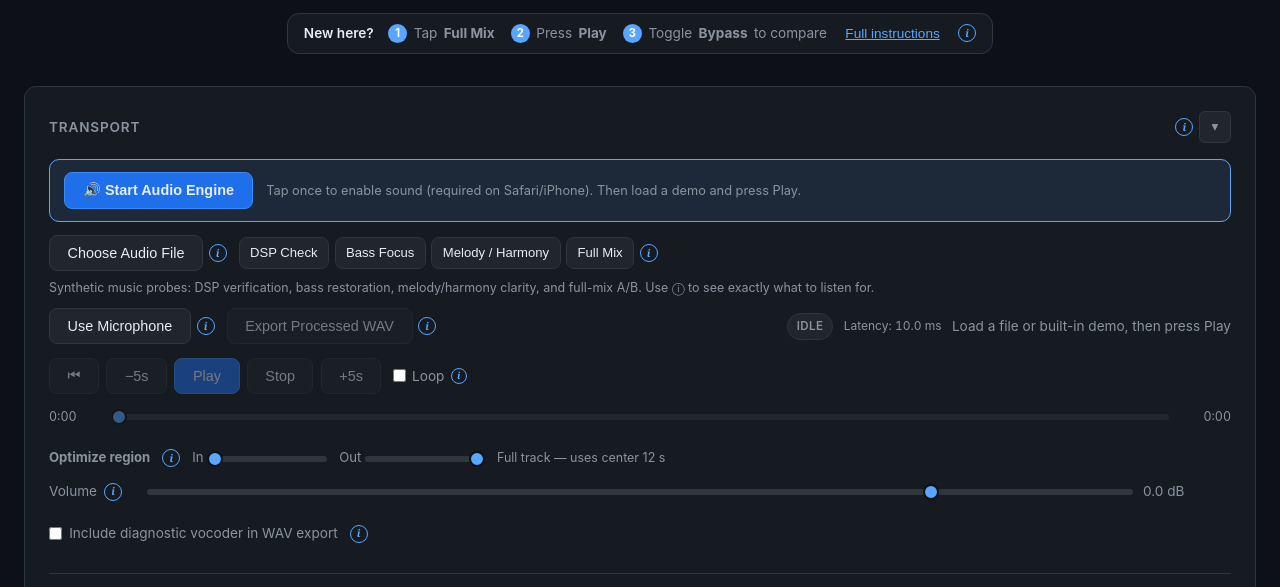
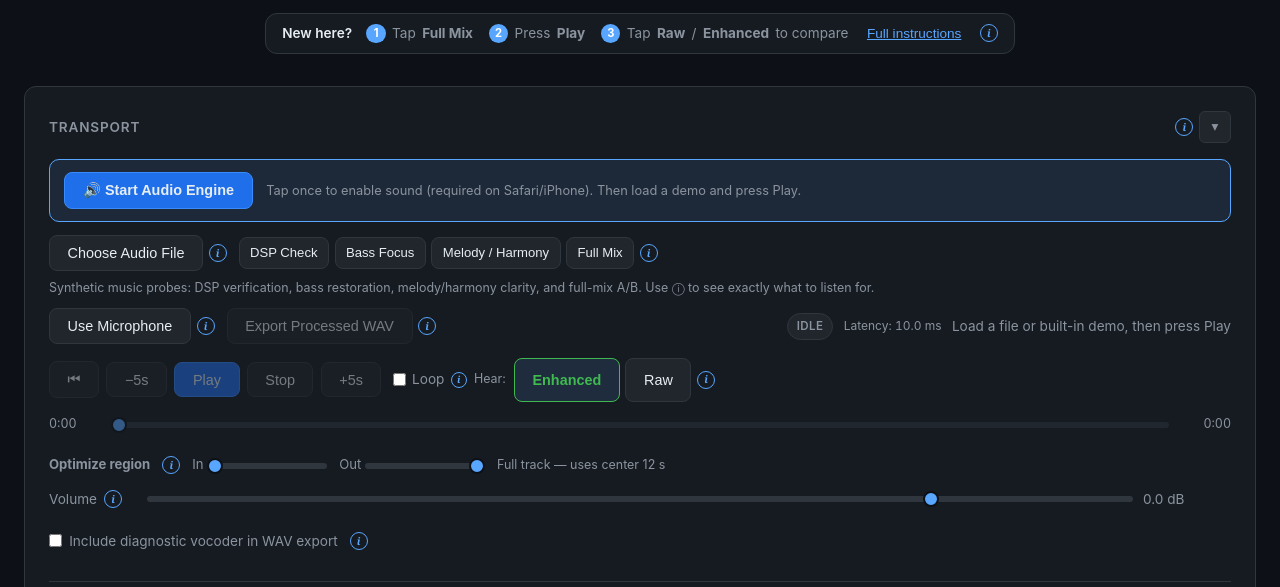
Before and after one commit to rrabinowitz/ci-audio-enhancement, a website: page index.html in a window 1280 px wide. Shown: the part 190-777 px from the top of the page. Drawn offline with Linux system fonts and the light colour scheme.

Commit message:
Add Raw/Enhanced transport toggle for unprocessed demo A/B
The unprocessed path already existed as "Bypass Enhancement" in Enhancement
Controls, but it was buried and easy to miss during a demo. Add prominent
Hear: Enhanced / Raw buttons next to Loop in the transport bar so
normal-hearing listeners can switch between the synthetic demo file and the
CI music enhancement chain while playback continues. Stays in sync with the
existing bypass checkbox and loudness-matched A/B. Update help topics and
quickstart. Bump cache to v24.

Co-authored-by: Cursor <cursoragent@cursor.com>

```diff
--- a/app.js
+++ b/app.js
@@ -1,25 +1,25 @@
-import { CIAudioEngine, getVisualizationBandCenters } from './audioGraph.js?v=23';
-import { VocoderDiagnostic } from './vocoderDiagnostic.js?v=23';
+import { CIAudioEngine, getVisualizationBandCenters } from './audioGraph.js?v=24';
+import { VocoderDiagnostic } from './vocoderDiagnostic.js?v=24';
 import {
   getProfileList,
   getProfileById,
   parseMapProfileJson,
   exportMapProfileJson
-} from './mapProfiles.js?v=23';
-import { optimizeForCI } from './autoTuner.js?v=23';
-import { initHelpUi, openModal } from './help.js?v=23';
-import { buildDemoBuffer, getDemoMeta } from './demoTrack.js?v=23';
-import { Visualizer, countSaturatedChannels, updateCompVu } from './visualizer.js?v=23';
-import { estimateCompressorGr, computePreviewDelta, estimateBandEnergies } from './processingPreview.js?v=23';
-import { exportProcessedWav, downloadBlob } from './exportAudio.js?v=23';
-import { Playlist } from './playlist.js?v=23';
-import { ParamHistory } from './paramHistory.js?v=23';
-import { buildPresetDiffHtml } from './presetDiff.js?v=23';
+} from './mapProfiles.js?v=24';
+import { optimizeForCI } from './autoTuner.js?v=24';
+import { initHelpUi, openModal } from './help.js?v=24';
+import { buildDemoBuffer, getDemoMeta } from './demoTrack.js?v=24';
+import { Visualizer, countSaturatedChannels, updateCompVu } from './visualizer.js?v=24';
+import { estimateCompressorGr, computePreviewDelta, estimateBandEnergies } from './processingPreview.js?v=24';
+import { exportProcessedWav, downloadBlob } from './exportAudio.js?v=24';
+import { Playlist } from './playlist.js?v=24';
+import { ParamHistory } from './paramHistory.js?v=24';
+import { buildPresetDiffHtml } from './presetDiff.js?v=24';
 import {
   buildSessionSnapshot,
   parseSessionSnapshot,
   downloadSessionJson
-} from './sessionSnapshot.js?v=23';
+} from './sessionSnapshot.js?v=24';
 import {
   getBuiltinPresetList,
   getPresetById,
@@ -28,7 +28,7 @@ import {
   captureCurrentParams,
   exportPresetJson,
   parsePresetJson
-} from './presets.js?v=23';
+} from './presets.js?v=24';
 
 const CHANNEL_COUNT = 16;
 const VIZ_MIN_HZ = 250;
@@ -142,6 +142,8 @@ const queueFileInput = document.getElementById('queueFileInput');
 const exportVocoderCheckbox = document.getElementById('exportVocoderCheckbox');
 const speechModeBtn = document.getElementById('speechModeBtn');
 const musicModeBtn = document.getElementById('musicModeBtn');
+const listenEnhancedBtn = document.getElementById('listenEnhancedBtn');
+const listenRawBtn = document.getElementById('listenRawBtn');
 const stereoWidthSlider = document.getElementById('stereoWidth');
 const stereoWidthValue = document.getElementById('stereoWidthValue');
 const exportSessionBtn = document.getElementById('exportSessionBtn');
@@ -355,6 +357,7 @@ function applyParamSnapshot(snapshot) {
   });
   enhancementBypassCheckbox.checked = Boolean(snapshot.bypassed);
   engine.setEnhancementBypassed(enhancementBypassCheckbox.checked);
+  updateListenAbButtons();
   markCustomPreset();
   visualizer?.resetMeterProfiles();
 }
@@ -963,6 +966,7 @@ async function applySessionSnapshot(snapshot) {
     applyParamsToUi(snapshot.enhancement);
     enhancementBypassCheckbox.checked = Boolean(snapshot.enhancement.bypassed);
     engine.setEnhancementBypassed(enhancementBypassCheckbox.checked);
+    updateListenAbButtons();
   }
 
   if (snapshot.masterGainDb !== undefined) {
@@ -1507,20 +1511,54 @@ paramSliders.forEach((slider) => {
   });
 });
 
+function updateListenAbButtons() {
+  const bypassed = enhancementBypassCheckbox?.checked ?? false;
+  listenEnhancedBtn?.classList.toggle('active', !bypassed);
+  listenRawBtn?.classList.toggle('active', bypassed);
+}
+
+function setEnhancementBypassState(bypassed, { recordHistory = false } = {}) {
+  if (recordHistory && bypassGestureStart) {
+    paramHistory.push(bypassGestureStart);
+    updateUndoRedoButtons();
+    bypassGestureStart = null;
+  }
+  if (enhancementBypassCheckbox) {
+    enhancementBypassCheckbox.checked = bypassed;
+  }
+  engine.setEnhancementBypassed(bypassed);
+  updateListenAbButtons();
+  updateSliderDisplays();
+  if (recordHistory) {
+    markCustomPreset();
+  }
+}
+
 let bypassGestureStart = null;
 enhancementBypassCheckbox?.addEventListener('pointerdown', () => {
   bypassGestureStart = captureParamSnapshot();
 });
 enhancementBypassCheckbox?.addEventListener('change', () => {
-  if (bypassGestureStart) {
-    paramHistory.push(bypassGestureStart);
-    updateUndoRedoButtons();
-  }
-  bypassGestureStart = null;
-  engine.setEnhancementBypassed(enhancementBypassCheckbox.checked);
-  updateSliderDisplays();
-  markCustomPreset();
-});
+  setEnhancementBypassState(enhancementBypassCheckbox.checked, { recordHistory: true });
+});
+
+listenEnhancedBtn?.addEventListener('click', () => {
+  if (!enhancementBypassCheckbox?.checked) {
+    return;
+  }
+  bypassGestureStart = captureParamSnapshot();
+  setEnhancementBypassState(false, { recordHistory: true });
+});
+
+listenRawBtn?.addEventListener('click', () => {
+  if (enhancementBypassCheckbox?.checked) {
+    return;
+  }
+  bypassGestureStart = captureParamSnapshot();
+  setEnhancementBypassState(true, { recordHistory: true });
+});
+
+updateListenAbButtons();
 
 abLoudnessMatchCheckbox?.addEventListener('change', () => {
   if (typeof engine.setAbLoudnessMatchEnabled === 'function') {
--- a/audioGraph.js
+++ b/audioGraph.js
@@ -4,7 +4,7 @@
  * and high-frequency transposition. Visualizer uses a separate analyser tap.
  */
 
-import { getProfileById, redistributeDeadRegionWeights } from './mapProfiles.js?v=23';
+import { getProfileById, redistributeDeadRegionWeights } from './mapProfiles.js?v=24';
 
 function dbToLinear(db) {
   return Math.pow(10, db / 20);
--- a/autoTuner.js
+++ b/autoTuner.js
@@ -1,10 +1,10 @@
-import { scoreCIBuffer, extractAnalysisSegment, formatMetricDelta } from './ciMetrics.js?v=23';
+import { scoreCIBuffer, extractAnalysisSegment, formatMetricDelta } from './ciMetrics.js?v=24';
 import {
   processEnhancement,
   processVocoder,
   audioBufferToFloatArray,
   floatArrayToAudioBuffer
-} from './offlinePipeline.js?v=23';
+} from './offlinePipeline.js?v=24';
 
 const HARMONIC_DRIVE_VALUES = [0.35, 0.5, 0.65, 0.8, 0.95];
 const COMP_THRESHOLD_VALUES = [-50, -44, -38, -32, -26];
--- a/buildVersion.js
+++ b/buildVersion.js
@@ -1,2 +1,2 @@
 /** Bump with index.html APP_VERSION when any JS module changes (cache-bust). */
-export const BUILD_VERSION = '23';
+export const BUILD_VERSION = '24';
--- a/ciMetrics.js
+++ b/ciMetrics.js
@@ -1,4 +1,4 @@
-import { MIN_HZ, MAX_HZ, CHANNEL_COUNT, redistributeDeadRegionWeights } from './mapProfiles.js?v=23';
+import { MIN_HZ, MAX_HZ, CHANNEL_COUNT, redistributeDeadRegionWeights } from './mapProfiles.js?v=24';
 
 function getBandEdges(channelCount, minHz, maxHz) {
   const edges = [];
--- a/exportAudio.js
+++ b/exportAudio.js
@@ -2,7 +2,7 @@ import {
   processEnhancement,
   processVocoder,
   floatArrayToAudioBuffer
-} from './offlinePipeline.js?v=23';
+} from './offlinePipeline.js?v=24';
 
 function encodeWavFromAudioBuffer(audioBuffer) {
   const numChannels = audioBuffer.numberOfChannels;
--- a/help.js
+++ b/help.js
@@ -1,5 +1,5 @@
-import { INFO_TOPICS, MENU_CONTENT } from './helpContent.js?v=23';
-import { getRoadmapItem, formatRoadmapModalBody, getRoadmapByPriority, formatRoadmapDropdownItem } from './roadmapContent.js?v=23';
+import { INFO_TOPICS, MENU_CONTENT } from './helpContent.js?v=24';
+import { getRoadmapItem, formatRoadmapModalBody, getRoadmapByPriority, formatRoadmapDropdownItem } from './roadmapContent.js?v=24';
 
 let activeModal = null;
 
--- a/helpContent.js
+++ b/helpContent.js
@@ -13,6 +13,7 @@ export const INFO_TOPICS = {
         <li><strong>Export Processed WAV</strong> — offline render; check <strong>Include diagnostic vocoder</strong> for vocoded WAV (<code>-vocoded.wav</code>) vs enhancement-only (<code>-processed.wav</code>).</li>
         <li><strong>Playlist</strong> — <strong>Add files to queue…</strong> (multi-select), click rows to switch, auto-advance when Loop is off.</li>
         <li><strong>Play / Pause</strong> — resume from the current scrubber position.</li>
+        <li><strong>Raw / Enhanced</strong> — in the transport bar next to Loop: hear the <strong>unprocessed</strong> demo or upload vs the <strong>CI music enhancement</strong> chain while playback continues. Same as <strong>Bypass Enhancement</strong> in Enhancement Controls. Use with <strong>Loudness-match when bypassing</strong> (default on) for a fair level-matched A/B.</li>
         <li><strong>Stop</strong> — stops playback and returns to the start.</li>
         <li><strong>⏮ / −5s / +5s</strong> — jump to start, rewind, or fast-forward five seconds.</li>
         <li><strong>Scrubber</strong> — seek to any point; elapsed and total time appear at the sides.</li>
@@ -147,6 +148,7 @@ export const INFO_TOPICS = {
     body: `
       <p>This app targets <strong>music streaming to cochlear implants</strong> — bass salience, melody contour, harmony, timbre, rhythm, and separability after CI re-coding. Manufacturer apps already optimise speech; this demo battery exists to test <strong>music preprocessing</strong> without uploading copyrighted files.</p>
       <p>All demos are <strong>synthetic, deterministic, license-free, and generated in the browser</strong>. They are not meant to be beautiful songs; each one foregrounds a specific CI music problem so engineers can hear the A/B and watch the meters respond.</p>
+      <p><strong>Raw vs Enhanced:</strong> load any demo, press <strong>Play</strong> with <strong>Loop</strong> on, then tap <strong>Raw</strong> / <strong>Enhanced</strong> in the transport bar to hear the unprocessed synthetic file vs the CI music enhancement chain. Normal-hearing listeners can use this to understand what the processing changes.</p>
       <h4>DSP Check (4 s, mono)</h4>
       <p><strong>What it is:</strong> A minimal synthetic fixture — 60 Hz sub-bass square, C-major arpeggio (one note per second), kick, and hi-hat. Both channels are identical.</p>
       <p><strong>Why those sounds:</strong> Each layer hits a specific processing stage: sub-bass → harmonic excitation; melody → mid-band clarity and MAP shaping; hi-hat → high-band compression and transposition; kick → low-band GR meters and rhythm metrics.</p>
@@ -369,11 +371,16 @@ export const INFO_TOPICS = {
     `
   },
   'enhancement-bypass': {
-    title: 'Bypass Enhancement',
+    title: 'Raw vs Enhanced (A/B)',
     body: `
-      <p>Routes raw, unprocessed audio to the output bus, skipping the enhancement chain but not the optional vocoder.</p>
-      <p>The gold processing preview collapses to a flat bypass shape when enabled.</p>
-      <p><strong>A/B protocol:</strong> with <strong>Loudness-match when bypassing</strong> enabled, toggle bypass to compare raw vs enhanced at similar level. With diagnostic vocoder at 100% simulated, compare through the same CI-like codec.</p>
+      <p>Hear the same demo or uploaded file <strong>with</strong> or <strong>without</strong> the CI music enhancement chain — useful for normal-hearing listeners comparing what changes.</p>
+      <h4>Transport bar (easiest)</h4>
+      <p>Next to <strong>Loop</strong>, tap <strong>Hear: Enhanced</strong> or <strong>Raw</strong> while a demo or file is playing. Switch back and forth on a looped passage to compare bass salience, melody clarity, and overall musical organization.</p>
+      <h4>Enhancement Controls (same setting)</h4>
+      <p><strong>Bypass Enhancement</strong> checkbox — identical to the transport <strong>Raw</strong> button. When checked, audio routes around compression, harmonic excitation, clarity lift, and transposition (optional diagnostic vocoder still applies if enabled). The gold processing preview collapses to a flat bypass shape when enabled.</p>
+      <h4>Fair comparison</h4>
+      <p>With <strong>Loudness-match when bypassing</strong> enabled (default), toggling Raw/Enhanced adjusts the raw path so perceived level matches the enhanced path — you judge quality, not just loudness. Uncheck for level-accurate raw vs enhanced.</p>
+      <p><strong>Developer note:</strong> with diagnostic vocoder at 100% simulated blend, Raw/Enhanced compares through the same CI-like codec surrogate.</p>
     `
   },
   'auto-tune': {
--- a/index.html
+++ b/index.html
@@ -679,6 +679,39 @@
       border-color: var(--accent);
       color: var(--accent);
       background: rgba(88, 166, 255, 0.12);
+    }
+
+    .listen-ab-group {
+      display: inline-flex;
+      align-items: center;
+      gap: 0.35rem;
+      flex-wrap: wrap;
+    }
+
+    .listen-ab-label {
+      font-size: 0.78rem;
+      color: var(--text-secondary);
+      margin-right: 0.15rem;
+    }
+
+    .listen-ab-btn {
+      min-height: 44px;
+      min-width: 44px;
+      padding: 0.4rem 0.75rem;
+      font-size: 0.82rem;
+    }
+
+    .listen-ab-btn.active {
+      border-color: var(--accent);
+      color: var(--accent);
+      background: rgba(88, 166, 255, 0.12);
+      font-weight: 600;
+    }
+
+    .listen-ab-btn.listen-raw.active {
+      border-color: #d29922;
+      color: #e3b341;
+      background: rgba(210, 153, 34, 0.12);
     }
 
     .export-options-row {
@@ -2004,7 +2037,7 @@
         <ol class="quickstart-steps">
           <li>Tap <strong>Full Mix</strong></li>
           <li>Press <strong>Play</strong></li>
-          <li>Toggle <strong>Bypass</strong> to compare</li>
+          <li>Tap <strong>Raw</strong> / <strong>Enhanced</strong> to compare</li>
         </ol>
         <button type="button" class="quickstart-link" data-menu-content="instructions">Full instructions</button>
         <button type="button" class="info-btn" data-info-topic="mobile-layout" title="About mobile layout, two-column desktop view, and PWA" aria-label="About mobile layout and PWA">i</button>
@@ -2063,6 +2096,12 @@
             Loop
             <button type="button" class="info-btn" data-info-topic="transport" title="About loop and transport" aria-label="About loop and transport">i</button>
           </label>
+          <span class="listen-ab-group" id="listenAbGroup" aria-label="Listen to raw or enhanced audio">
+            <span class="listen-ab-label">Hear:</span>
+            <button type="button" class="btn listen-ab-btn listen-enhanced active" id="listenEnhancedBtn" title="Hear the CI music enhancement chain (default)">Enhanced</button>
+            <button type="button" class="btn listen-ab-btn listen-raw" id="listenRawBtn" title="Hear the unprocessed demo or upload — same file, no enhancement">Raw</button>
+            <button type="button" class="info-btn" data-info-topic="enhancement-bypass" title="About raw vs enhanced A/B" aria-label="About raw vs enhanced A/B">i</button>
+          </span>
         </div>
         <div class="transport-scrubber">
           <span class="time-label" id="timeCurrent">0:00</span>
@@ -2395,7 +2434,7 @@
   </div>
 
   <script type="module">
-    const APP_VERSION = '23';
+    const APP_VERSION = '24';
     import(`./app.js?v=${APP_VERSION}`).catch((error) => {
       console.error('CI Audio Enhancement failed to load:', error);
       const banner = document.getElementById('appLoadError');
--- a/offlinePipeline.js
+++ b/offlinePipeline.js
@@ -1,5 +1,5 @@
-import { redistributeDeadRegionWeights } from './mapProfiles.js?v=23';
-import { getBandEdgesFromProfile } from './vocoderBands.js?v=23';
+import { redistributeDeadRegionWeights } from './mapProfiles.js?v=24';
+import { getBandEdgesFromProfile } from './vocoderBands.js?v=24';
 
 function createSeededNoise(seed) {
   let state = seed >>> 0;
--- a/processingPreview.js
+++ b/processingPreview.js
@@ -3,7 +3,7 @@
  * Updates immediately when controls move — does not require audio playback.
  */
 
-import { redistributeDeadRegionWeights } from './mapProfiles.js?v=23';
+import { redistributeDeadRegionWeights } from './mapProfiles.js?v=24';
 
 export function computeProcessingPreview(mapProfile, params) {
   const redistributed = redistributeDeadRegionWeights(mapProfile.electrodes);
--- a/vocoderBands.js
+++ b/vocoderBands.js
@@ -2,7 +2,7 @@
  * Shared vocoder band layout derived from a MAP profile.
  */
 
-import { MIN_HZ, MAX_HZ, redistributeDeadRegionWeights } from './mapProfiles.js?v=23';
+import { MIN_HZ, MAX_HZ, redistributeDeadRegionWeights } from './mapProfiles.js?v=24';
 
 export function getBandEdgesFromProfile(profile) {
   const centers = profile.electrodes.map((electrode) => electrode.centerHz);
--- a/vocoderDiagnostic.js
+++ b/vocoderDiagnostic.js
@@ -3,8 +3,8 @@
  * Band layout follows the active MAP profile when provided.
  */
 
-import { buildVocoderBandSpecs } from './vocoderBands.js?v=23';
-import { getProfileById } from './mapProfiles.js?v=23';
+import { buildVocoderBandSpecs } from './vocoderBands.js?v=24';
+import { getProfileById } from './mapProfiles.js?v=24';
 
 function makeAbsCurve() {
   const curve = new Float32Array(2048);
```
